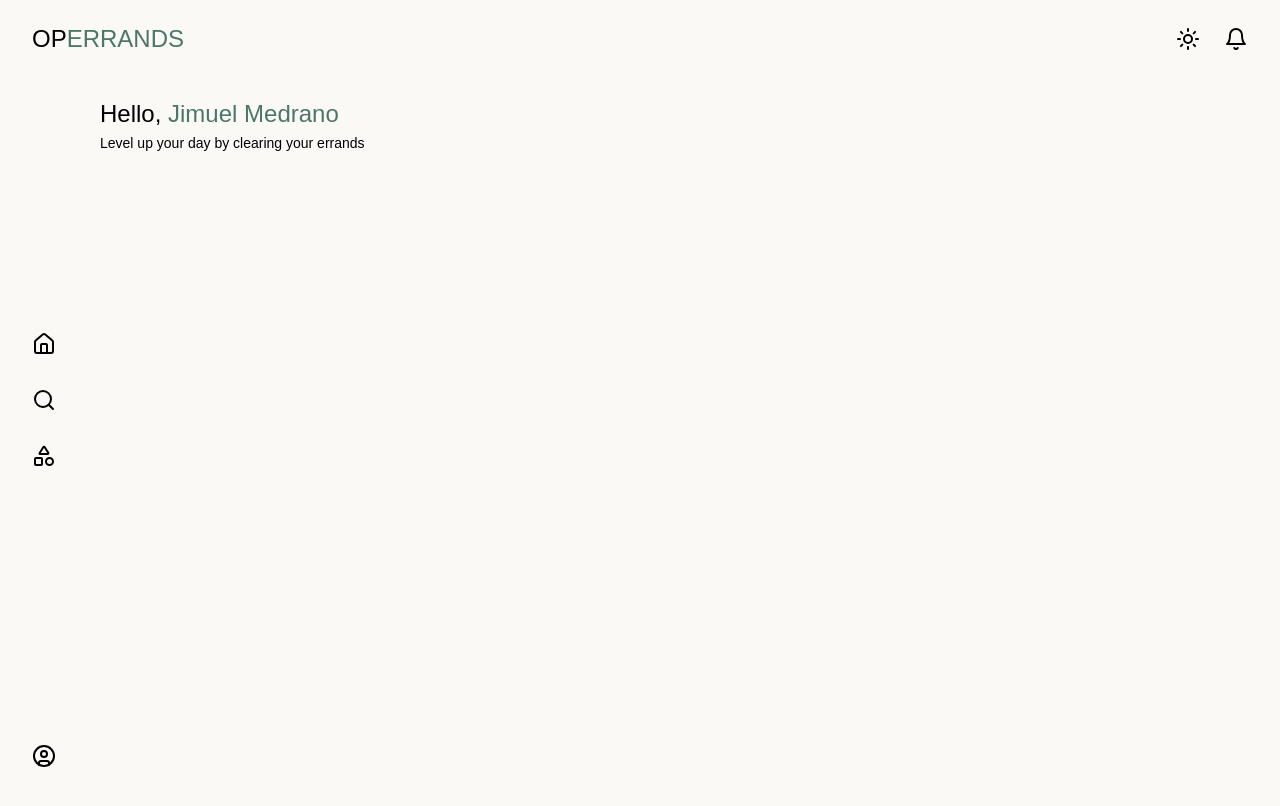
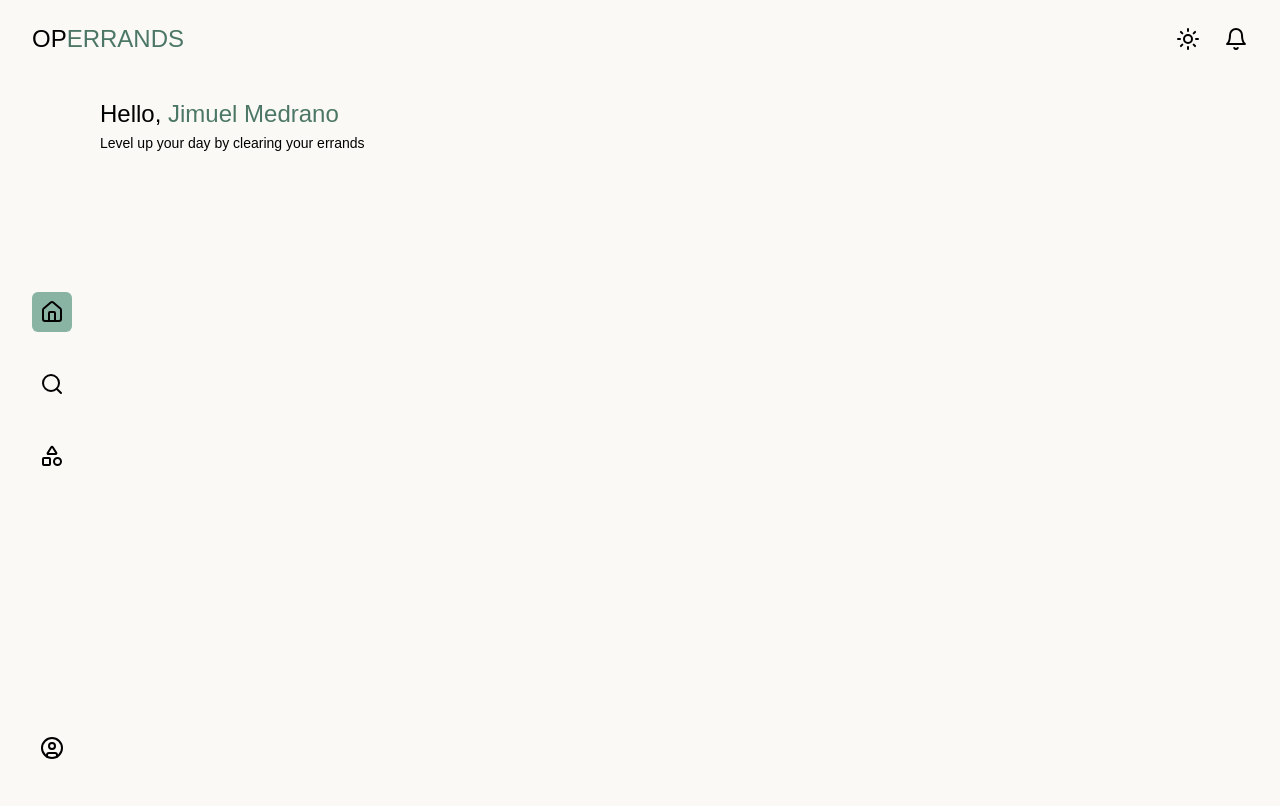
Before and after one commit to jimuelmedrano/operrands, a React (Vite) app: page / in a window 1280 px wide. Shown: the top 806 px of the page. Built offline with nearby package versions, Linux system fonts and the light colour scheme; a web font is replaced by a local one.

Commit message:
add sidebar toggle

```diff
--- /dev/null
+++ b/src/components/Icon.tsx
@@ -0,0 +1,16 @@
+import { icons } from "lucide-react";
+const Icon = ({
+  name,
+  className,
+  size,
+}: {
+  name: keyof typeof icons;
+  className?: string;
+  size?: number;
+}) => {
+  const LucideIcon = icons[name];
+
+  return <LucideIcon className={className} size={size} />;
+};
+
+export default Icon;
--- a/src/components/SideBar.tsx
+++ b/src/components/SideBar.tsx
@@ -1,24 +1,78 @@
 import { NavLink } from "react-router-dom";
-import { House, Search, Shapes, CircleUser } from "lucide-react";
+import Icon from "./Icon";
+import { useState } from "react";
 
 const SideBar = () => {
+  const [toggle, setToggle] = useState(1);
+
+  function updateToggle(id: number) {
+    setToggle(id);
+  }
+
   return (
     <div className="sidebar-style">
-      <NavLink to={"/"}>
-        <House className="icon-style" />
-      </NavLink>
-      <NavLink to={"/search"}>
-        <Search className="icon-style" />
-      </NavLink>
-      <NavLink to={"/categories"}>
-        <Shapes className="icon-style" />
-      </NavLink>
+      <div onClick={() => updateToggle(1)}>
+        <SidebarItem
+          src="/"
+          icon="House"
+          {...(toggle === 1 ? { active: true } : {})}
+        />
+      </div>
 
-      <NavLink to={"/profile"} className="md:fixed md:bottom-0 md:mb-8">
-        <CircleUser className="icon-style" />
-      </NavLink>
+      <div onClick={() => updateToggle(2)}>
+        <SidebarItem
+          src="/search"
+          icon="Search"
+          {...(toggle === 2 ? { active: true } : {})}
+        />
+      </div>
+
+      <div onClick={() => updateToggle(3)}>
+        <SidebarItem
+          src="/categories"
+          icon="Shapes"
+          {...(toggle === 3 ? { active: true } : {})}
+        />
+      </div>
+
+      <div onClick={() => updateToggle(4)}>
+        <SidebarItem
+          src="/profile"
+          icon="CircleUser"
+          {...(toggle === 4 ? { active: true } : {})}
+          profile
+        />
+      </div>
     </div>
   );
 };
 
+function SidebarItem({
+  src,
+  icon,
+  active,
+  profile,
+}: {
+  src: string;
+  icon: any;
+  active?: boolean;
+  profile?: boolean;
+}) {
+  return (
+    <NavLink to={src}>
+      <div
+        className={
+          "group p-2 rounded-md" +
+          (active
+            ? " bg-primaryDark dark:bg-primary hover:bg-primaryDark dark:hover:bg-primary"
+            : " hover:bg-secondary dark:hover:bg-secondaryDark") +
+          (profile ? " md:fixed md:bottom-0 md:mb-8" : "")
+        }
+      >
+        <Icon name={icon} className="icon-style" />
+      </div>
+    </NavLink>
+  );
+}
+
 export default SideBar;
--- a/src/index.css
+++ b/src/index.css
@@ -36,7 +36,7 @@ body {
   @apply w-full bg-bg dark:bg-bgDark dark:md:bg-opacity-0 md:bg-opacity-0 py-4 md:w-fit justify-center left-0 md:left-auto md:h-dvh gap-8 fixed bottom-0 md:top-0 flex md:flex-col md:no-transition;
 }
 .icon-style {
-  @apply dark:text-white hover:text-primary dark:hover:text-primaryDark no-transition;
+  @apply dark:text-white no-transition;
 }
 
 /* Pages */
```
